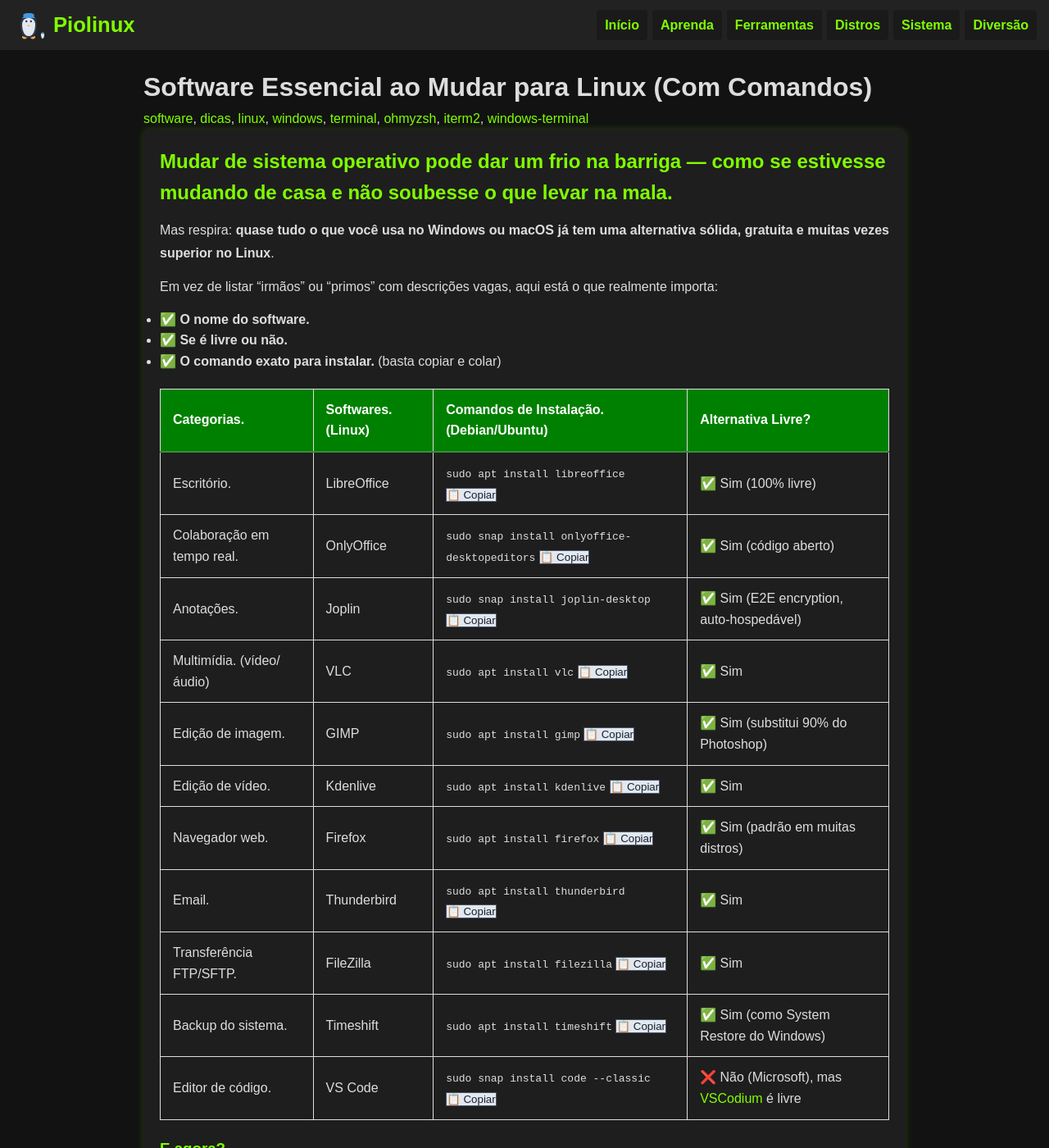
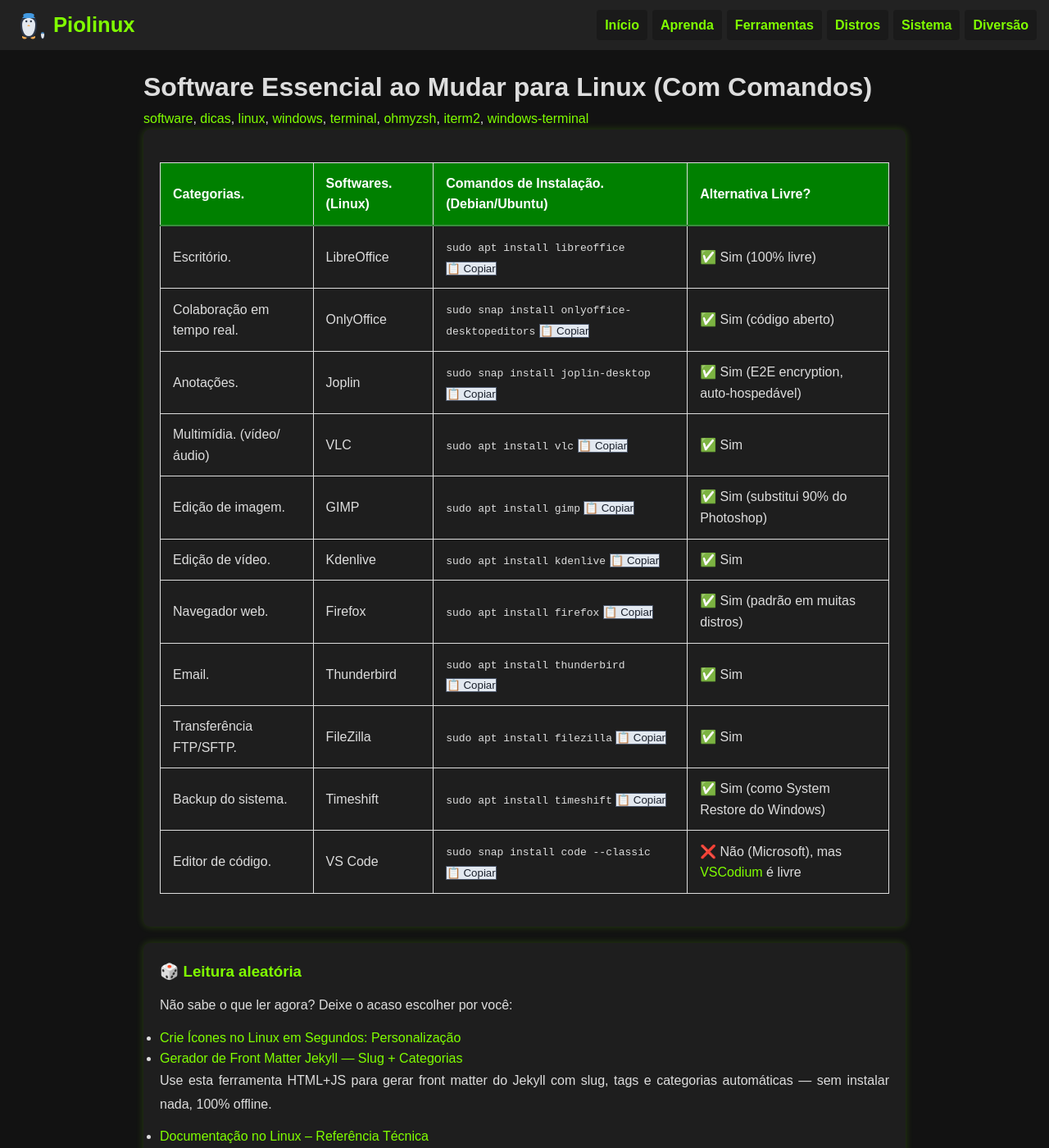
Before and after one commit to Piolinux/piolinux-site, a Jekyll site: the page built from _pages/_iniciantes/software-para-linux-e-windows-guia-com-dicas-essenciais.md, in a window 1280 px wide and 1400 px high. Shown: the whole window at 82% size. Built offline with Jekyll 4.4.1, drawn with Linux system fonts in a browser that asks for light colours; some of the changed text lies outside the part shown.

Commit message:
Update software-para-linux-e-windows-guia-com-dicas-essenciais.md

```diff
--- a/_pages/_iniciantes/software-para-linux-e-windows-guia-com-dicas-essenciais.md
+++ b/_pages/_iniciantes/software-para-linux-e-windows-guia-com-dicas-essenciais.md
@@ -9,14 +9,7 @@ tags: [software, dicas, linux, windows, terminal, ohmyzsh, iterm2, windows-termi
 
 <section>
 
-<h2>Mudar de sistema operativo pode dar um frio na barriga — como se estivesse mudando de casa e não soubesse o que levar na mala.</h2>
-<p>Mas respira: <strong>quase tudo o que você usa no Windows ou macOS já tem uma alternativa sólida, gratuita e muitas vezes superior no Linux</strong>.</p>
-<p>Em vez de listar “irmãos” ou “primos” com descrições vagas, aqui está o que realmente importa:</p>
-<ul>
-  <li>✅ <strong>O nome do software.</strong></li>
-  <li>✅ <strong>Se é livre ou não.</strong></li>
-  <li>✅ <strong>O comando exato para instalar.</strong> (basta copiar e colar)</li>
-</ul>
+
 
 <table class="evergreen-table">
   <thead>
@@ -132,15 +125,4 @@ tags: [software, dicas, linux, windows, terminal, ohmyzsh, iterm2, windows-termi
 
 
 
-<h3>E agora?</h3>
-<ol>
-  <li><strong>Copie os comandos</strong> que precisa e cole no terminal.</li>
-  <li><strong>Reinicie</strong> se for pedido (raramente é necessário).</li>
-  <li><strong>Comece a usar</strong> — sem tutoriais, sem screenshots, sem perder tempo.</li>
-</ol>
-<p>Se algo não funcionar, <strong>não é você — é o comando errado</strong>.<br>
-E aqui, todos os comandos foram testados em <strong>Ubuntu 22.04/24.04 e Debian 12</strong>.</p>
-<p>Boas-vindas ao Linux. 🐧<br>
-Agora você tem as ferramentas — e o controle.</p>
-
 </section>
```
